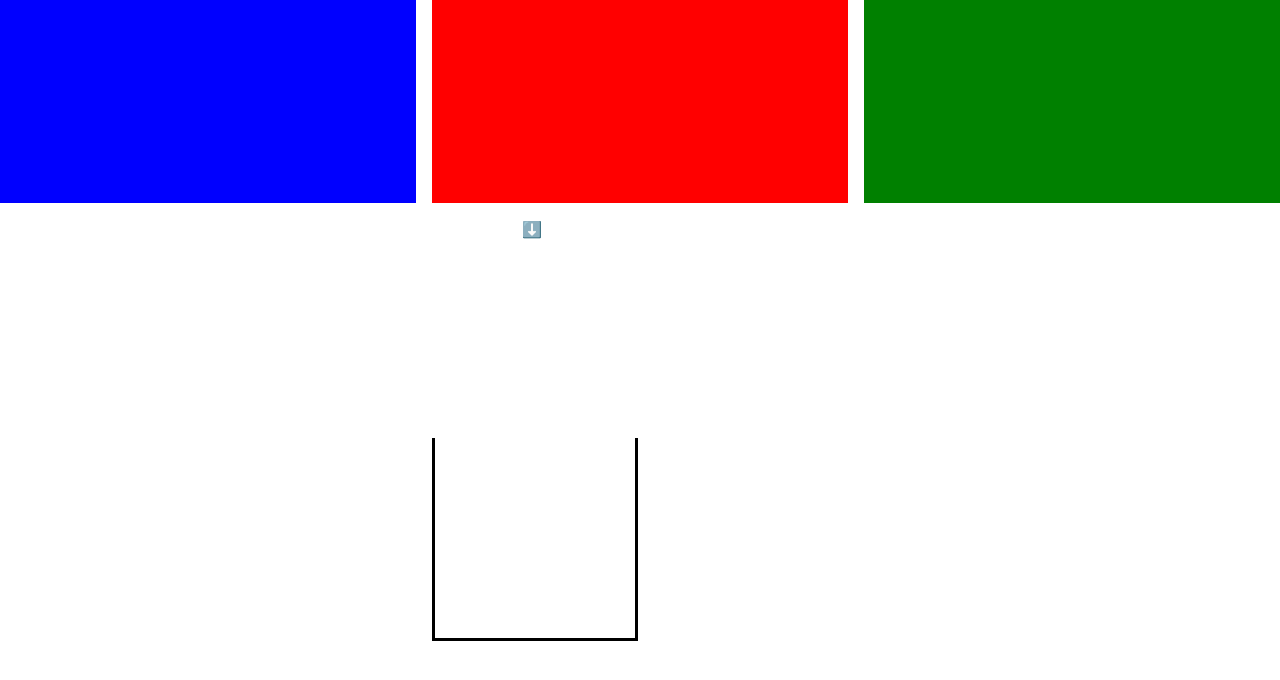
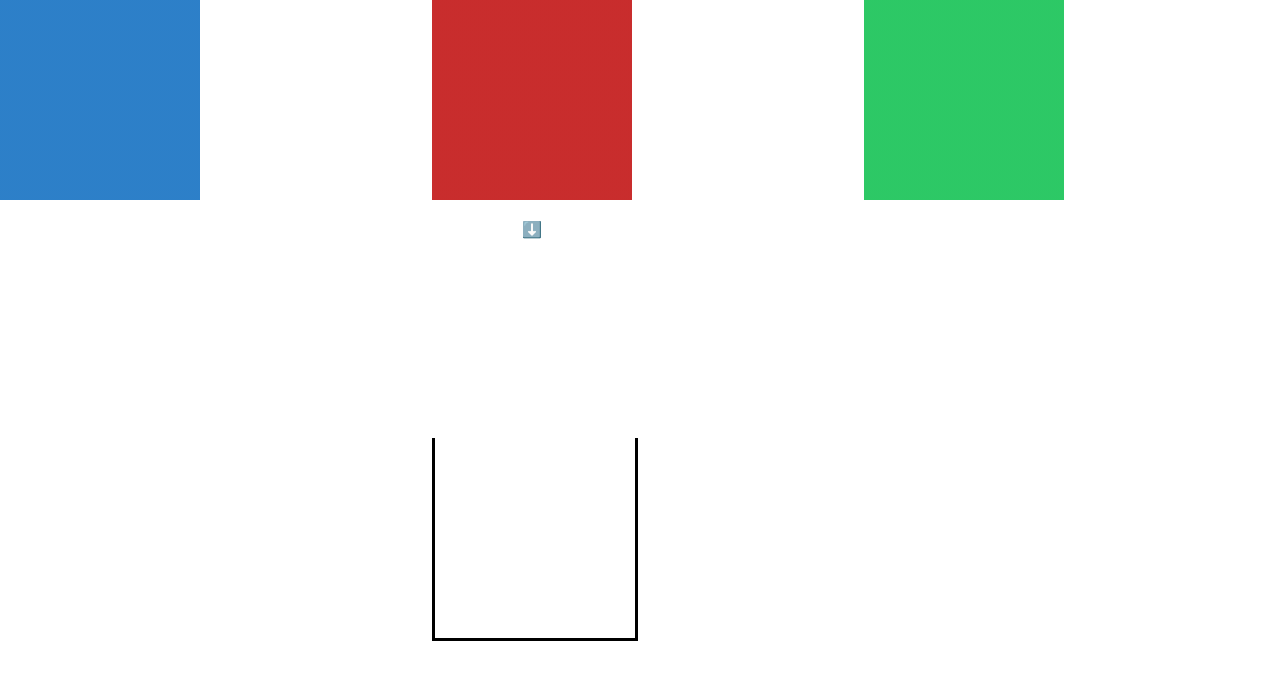
Before and after one commit to austinpapritz/thecerealbar, a React (Create React App) app: page / in a window 1280 px wide. Shown: the top 680 px of the page. Built offline with nearby package versions, Linux system fonts and the light colour scheme.

Commit message:
resized cereal boxes to match bowl

```diff
--- a/src/components/Grid/Grid.css
+++ b/src/components/Grid/Grid.css
@@ -10,14 +10,7 @@
     display: inline-block;
 }
 
-.red {
-    background: rgba(200, 44, 44, 0.998);
+.cell {
+    width: 200px;
+    height: 200px;
 }
-
-.green {
-    background: rgba(44, 200, 101, 0.998);
-}
-
-.blue {
-    background: rgba(44, 127, 200, 0.998);
-}
--- a/src/components/Grid/Grid.js
+++ b/src/components/Grid/Grid.js
@@ -6,14 +6,14 @@ import './Grid.css';
 function Grid() {
     const [bowlPosition, setBowlPosition] = useState(2);
     const [cerealBoxes, setCerealBoxes] = useState([
-        { cereal: 'blue', amount: 100 },
-        { cereal: 'red', amount: 100 },
-        { cereal: 'green', amount: 100 },
+        { cereal: 'rgba(44, 127, 200, 0.998)', amount: 100 },
+        { cereal: 'rgba(200, 44, 44, 0.998)', amount: 100 },
+        { cereal: 'rgba(44, 200, 101, 0.998)', amount: 100 },
     ]);
     const [bowl, setBowl] = useState([
-        { cereal: 'blue', amount: 0 },
-        { cereal: 'red', amount: 0 },
-        { cereal: 'green', amount: 0 },
+        { cereal: 'rgba(44, 127, 200, 0.998)', amount: 0 },
+        { cereal: 'rgba(200, 44, 44, 0.998)', amount: 0 },
+        { cereal: 'rgba(44, 200, 101, 0.998)', amount: 0 },
     ]);
 
 
@@ -75,7 +75,7 @@ function Grid() {
         <div className="grid">
             {/* TOP ROW (cereal boxes) */}
             {cerealBoxes.map((box, index) => {
-                return <CerealBox key={index} color={box.cereal} amount={box.amount} />
+                return <CerealBox className="cell" key={index} color={box.cereal} amount={box.amount} />
             })}
 
             {/* MIDDLE ROW (arrow indicator) */}
@@ -83,8 +83,6 @@ function Grid() {
 
             {/* BOTTOM ROW (user bowl) */}
             <UserBowl className="bowl cell" bowl={bowl} style={{ gridColumnStart: bowlPosition}}/>
-
-
         </div>
     );
 }
```
